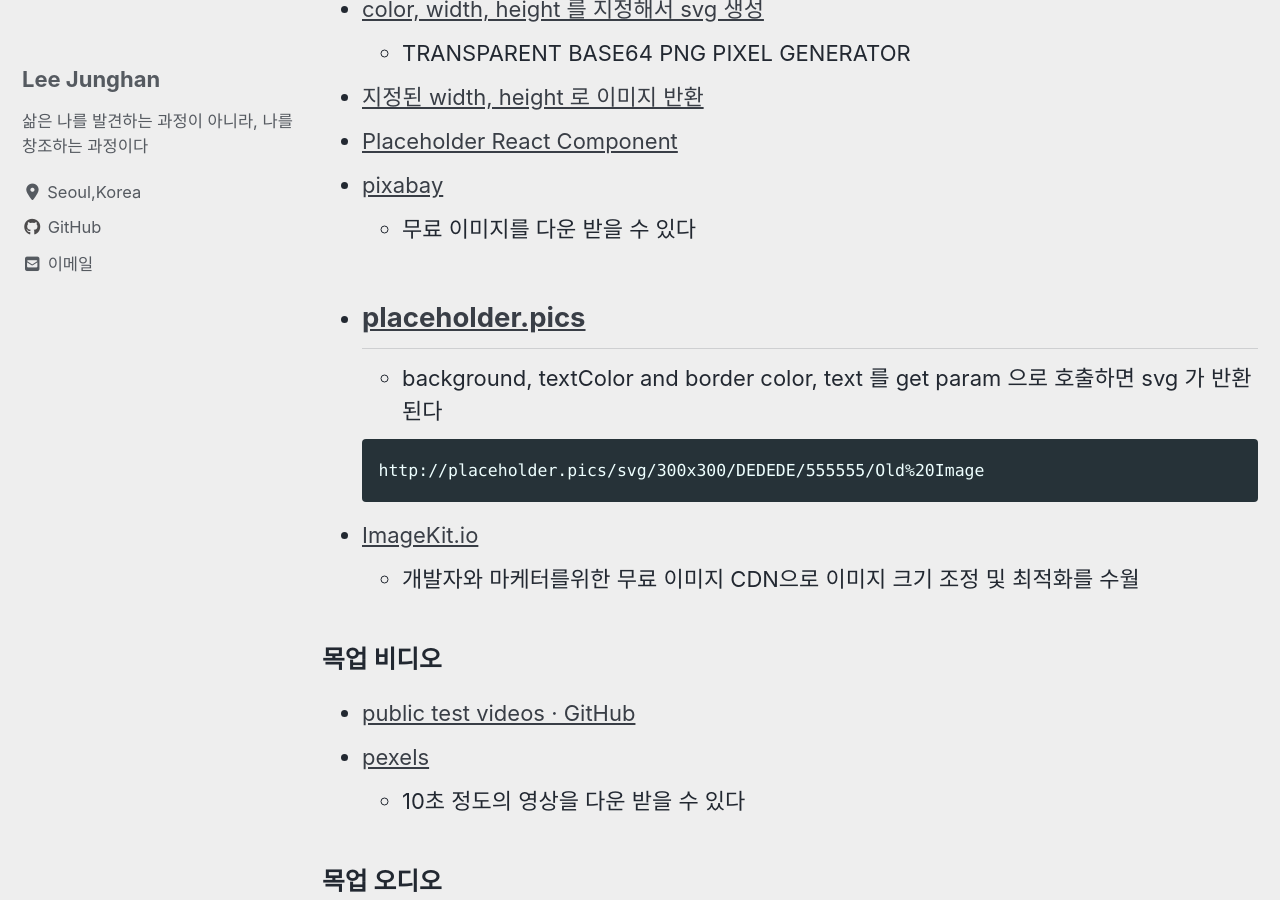
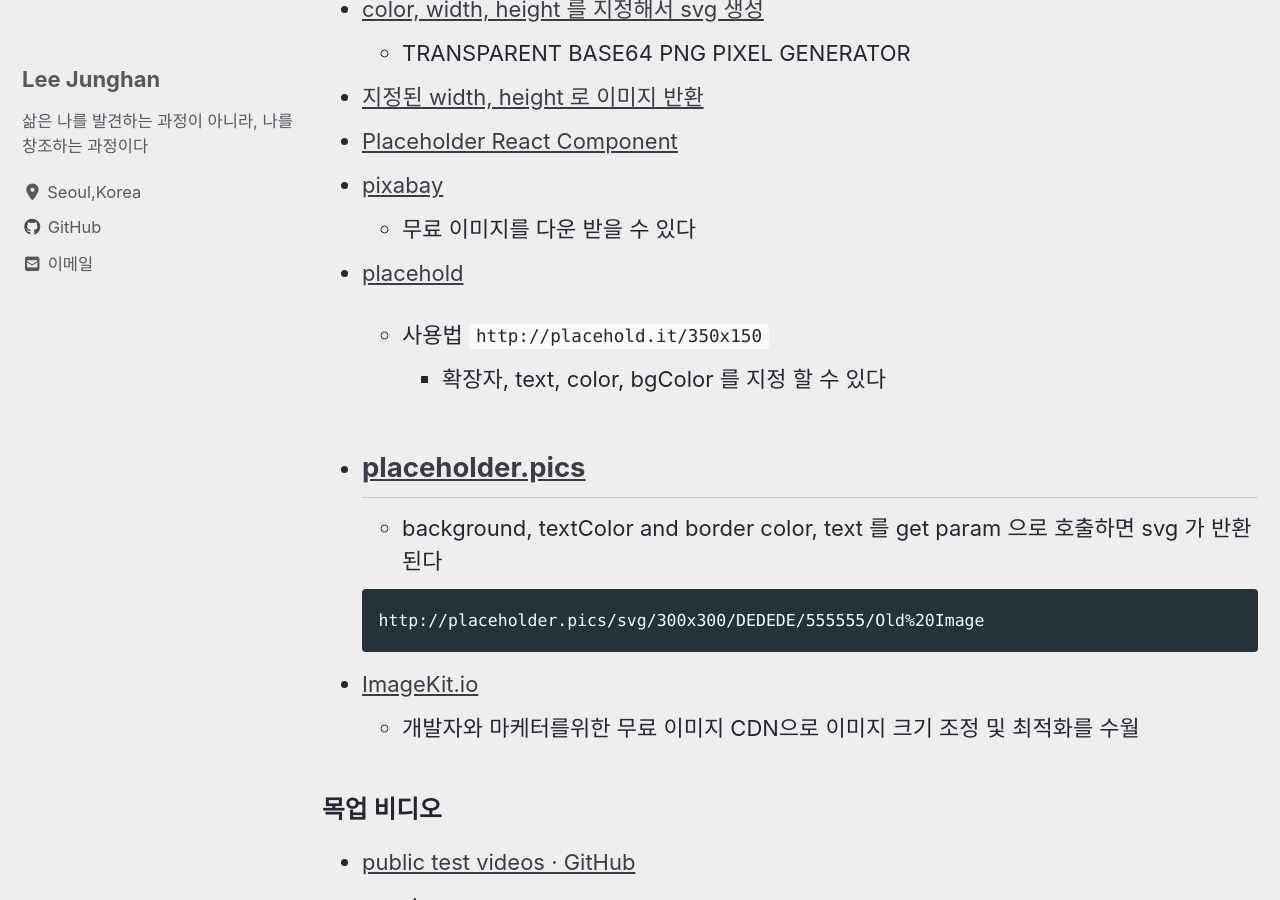
Before and after one commit to toyjhlee/toyjhlee.github.com, a Jekyll site: the page built from _posts/2020/12/2020-12-14-mock.md, in a window 1280 px wide and 900 px high, scrolled down 537 px. Built offline with Jekyll 4.4.1, drawn with Linux system fonts in a browser that asks for light colours; cached includes are drawn as plain includes; nearby versions of some CDN libraries.

Commit message:
Add placehold.it

```diff
--- a/_posts/2020/12/2020-12-14-mock.md
+++ b/_posts/2020/12/2020-12-14-mock.md
@@ -18,6 +18,11 @@
 -   [Placeholder React Component](https://github.com/buildo/react-placeholder)
 -   [pixabay](https://pixabay.com/ko/)
     -   무료 이미지를 다운 받을 수 있다
+-   [placehold](http://placehold.it)
+
+    -   사용법 `http://placehold.it/350x150`
+        -   확장자, text, color, bgColor 를 지정 할 수 있다
+
 -   ## [placeholder.pics](http://placeholder.pics/)
 
     -   background, textColor and border color, text 를 get param 으로 호출하면 svg 가 반환된다
```
